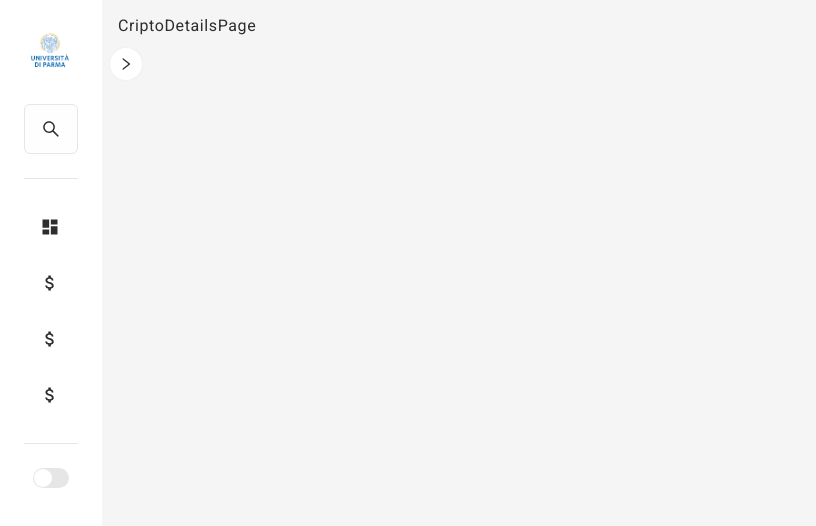
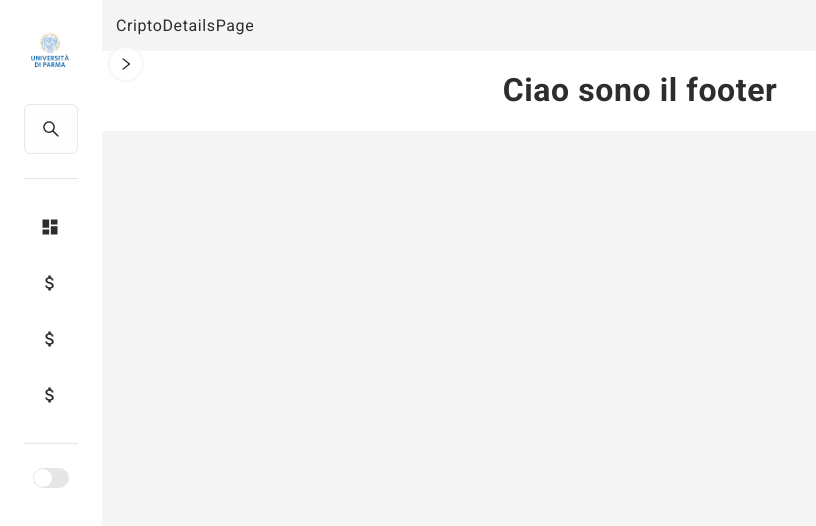
Before and after one commit to tanzone/CryptoNews, a React (Create React App) app: page /crypto/1 in a window 1280 px wide. Shown: the top 526 px of the page, without its empty margins (0-816 px from the left). Built offline with nearby package versions, Linux system fonts and the light colour scheme.

Commit message:
correcting some css and pages sidebar and layout.

```diff
--- /dev/null
+++ b/src/components/Footer/Footer.js
@@ -0,0 +1,13 @@
+import React from 'react';
+
+import { SFooter } from "./style";
+
+const Footer = () => {
+    return (
+        <SFooter>
+            <h1>Ciao sono il footer</h1>
+        </SFooter>
+    )
+}
+
+export default Footer
--- /dev/null
+++ b/src/components/Footer/style.js
@@ -0,0 +1,13 @@
+import styled from "styled-components";
+
+
+export const SFooter = styled.div`
+    width: auto;
+    background: ${({ theme }) => theme.bg};
+    height: 10vh;
+    display: flex;
+    flex-direction: column;
+    padding: 20px;
+    align-items: center;
+    position: bottom;
+`;
--- a/src/components/Layout/Layout.js
+++ b/src/components/Layout/Layout.js
@@ -1,12 +1,17 @@
 import React from "react";
 import Sidebar from "../Sidebar/Sidebar";
+import Footer from "../Footer/Footer";
 import { SLayout, SMain } from "./styles";
 
+import Settings from "../Settings";
+
 const Layout = ({ children }) => {
+
     return (
         <SLayout>
             <Sidebar />
-            <SMain>{children}</SMain>
+            <SMain isOpen={Settings.getSidebarOpen()}>{children}</SMain>
+            <Footer />
         </SLayout>
     );
 };
--- a/src/components/Layout/styles.js
+++ b/src/components/Layout/styles.js
@@ -3,11 +3,13 @@ import styled from "styled-components";
 import { v } from "../../styles/variables";
 
 export const SLayout = styled.div`
-    display: flex;
+    display: block;
 `;
 
-export const SMain = styled.main`
+export const SMain = styled.div`
+    width: calc(100% - ${v.sidebarWidth});
     padding: calc(${v.smSpacing} * 2);
+    margin-left: ${({ isOpen }) => (isOpen ? v.sidebarWidth : v.sidebarWidthClose)};
 
     h1 {
         font-size: 14px;
--- a/src/components/Pages/HomePage.jsx
+++ b/src/components/Pages/HomePage.jsx
@@ -2,7 +2,60 @@ import React from 'react'
 
 const HomePage = () => {
   return (
-    <div><h1>Homepage</h1></div>
+    <div><h1>Homepageeeeeeeeeeeeeeeeeeeeeeeeeeeeeeeee</h1>
+    <br/>
+    <br/>
+    <br/>
+    <br/>
+    <br/>
+    <br/>
+    <br/>
+    <br/>
+    <br/>
+    <br/>
+    <br/>
+    <br/>
+    <br/>
+    <br/>
+    <br/>
+    <br/><br/><br/><br/><br/><br/><br/><br/><br/><br/><br/><br/><br/><br/>
+    <br/>
+    <br/>
+    <br/>
+    <br/>
+    <br/>
+    <br/>
+    <br/>
+    <br/>
+    <br/>
+    <br/>
+    <br/><br/><br/><br/><br/><br/><br/><br/><br/><br/><br/><br/><br/><br/>
+    <br/>
+    <br/>
+    <br/>
+    <br/>
+    <br/>
+    <br/>
+    <br/>
+    <br/>
+    <br/>
+    <br/>
+    <br/><br/><br/><br/><br/><br/><br/><br/><br/><br/><br/><br/><br/><br/>
+    <br/>
+    <br/>
+    <h1>Ciao 2666666666666666</h1>
+    <br/>
+    <br/>
+    <br/>
+    <br/>
+    <br/>
+    <br/>
+    <br/>
+    <br/>
+    <br/>
+    <br/>
+    <br/><br/><br/><br/><br/><br/><br/><br/><br/><br/><br/><br/><br/><br/>
+    </div>
   )
 }
 
--- /dev/null
+++ b/src/components/Settings.js
@@ -0,0 +1,17 @@
+var Settings = (function() {
+    var sidebarOpen = false;
+
+    var getSidebarOpen = function() {
+      return sidebarOpen;
+    };
+
+    var setSidebarOpen = function() { sidebarOpen = !sidebarOpen; };
+
+    return {
+        getSidebarOpen: getSidebarOpen,
+        setSidebarOpen: setSidebarOpen
+    }
+
+  })();
+
+  export default Settings;
--- a/src/components/Sidebar/Sidebar.js
+++ b/src/components/Sidebar/Sidebar.js
@@ -10,6 +10,8 @@ import { SDivider, SLinkContainer, SLink, SLinkIcon, SLinkLabel, SLinkNotificati
 
 import { ThemeContext } from "./../../App";
 import logo from "../../images/uniprLogo.png";
+
+import Settings from "../Settings";
 
 const Sidebar = () => {
     const searchRef = useRef(null);
@@ -26,10 +28,16 @@ const Sidebar = () => {
         }
     };
 
+    function setBtnSidebar()
+    {
+        setSidebarOpen((p) => !p);
+        Settings.setSidebarOpen();
+    };
+
     return (
         <SSidebar isOpen={sidebarOpen}>
             <>
-                <SSidebarButton isOpen={sidebarOpen} onClick={() => setSidebarOpen((p) => !p)}>
+                <SSidebarButton isOpen={sidebarOpen} onClick={setBtnSidebar}>
                     <AiOutlineLeft />
                 </SSidebarButton>
             </>
--- a/src/components/Sidebar/styles.js
+++ b/src/components/Sidebar/styles.js
@@ -9,7 +9,7 @@ export const SSidebar = styled.div`
     height: 100vh;
     padding: ${v.lgSpacing};
 
-    position: relative;
+    position: fixed;
 `;
 
 export const SSidebarButton = styled.button`
--- a/src/styles/variables.js
+++ b/src/styles/variables.js
@@ -2,6 +2,7 @@ import { css } from "styled-components";
 
 export const v = {
     sidebarWidth: `300px`,
+    sidebarWidthClose: `100px`,
     smSpacing: `8px`,
     mdSpacing: `16px`,
     lgSpacing: `24px`,
```
